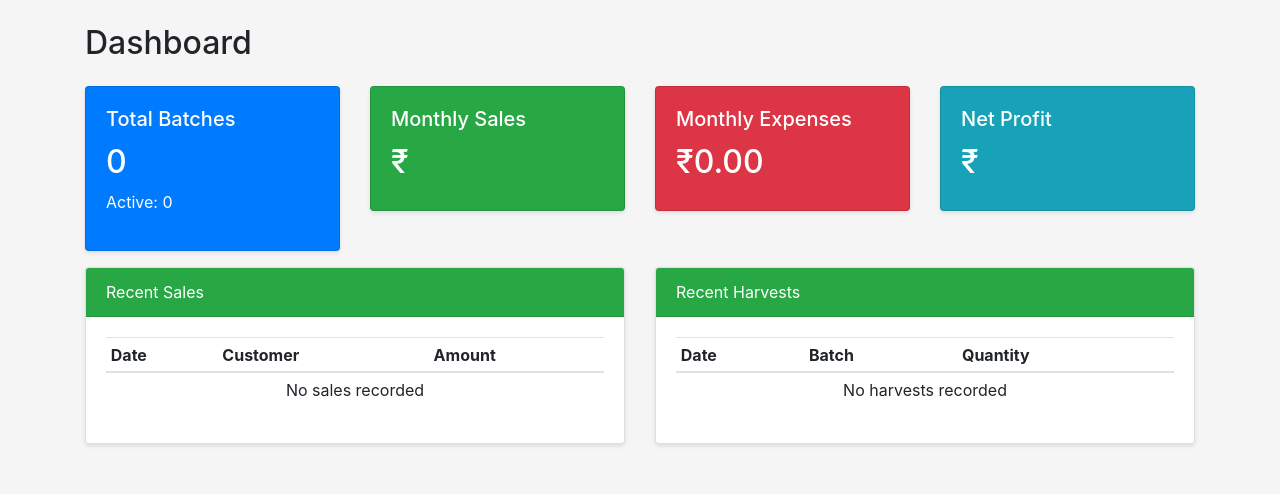
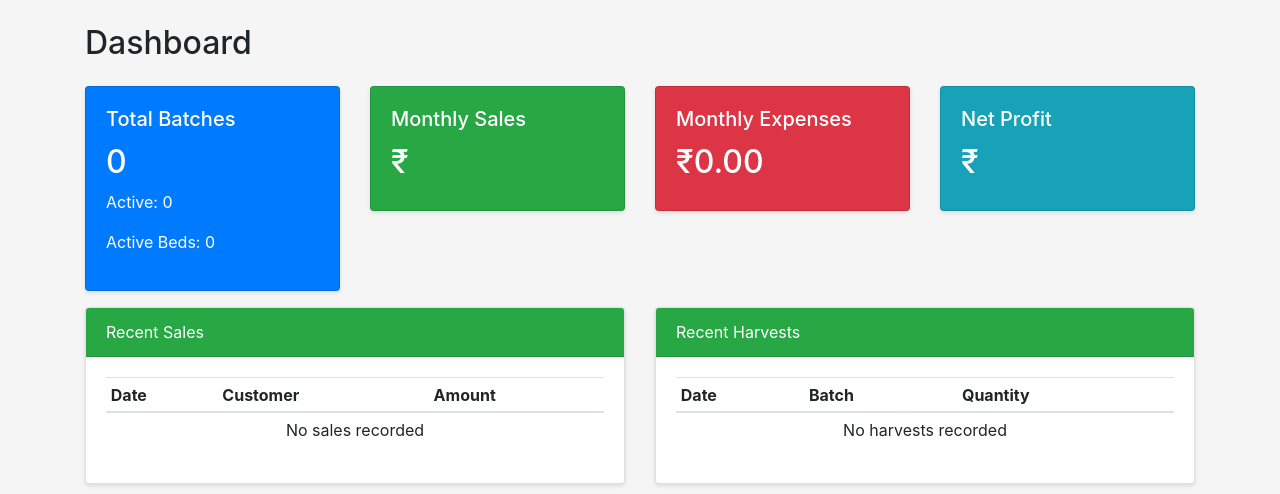
Before and after one commit to rajsan1902/eko, a Django app: page /dashboard/ in a window 1280 px wide. Shown: the part 80-574 px from the top of the page. Run offline with Django 5.2, Linux system fonts and the light colour scheme; a user stored in the database is signed in; data that the repository does not hold is empty.

Commit message:
Upadated Dashboard with bag count in the total tile

```diff
--- a/farm_management/templates/farm/dashboard.html
+++ b/farm_management/templates/farm/dashboard.html
@@ -9,6 +9,7 @@
                 <h5 class="card-title">Total Batches</h5>
                 <h2>{{ total_batches }}</h2>
                 <p>Active: {{ active_batches }}</p>
+                <p>Active Beds: {{ active_beds }}</p>
             </div>
         </div>
     </div>
--- a/farm_management/views.py
+++ b/farm_management/views.py
@@ -34,6 +34,7 @@
     # Summary statistics
     total_batches = SpawnBatch.objects.count()
     active_batches = SpawnBatch.objects.filter(status='active').count()
+    active_beds = SpawnBatch.objects.filter(status='active').aggregate(total=Sum('number_of_bags'))['total'] or 0
 
     # Current month's sales
     current_month = timezone.now().month
@@ -58,6 +59,7 @@
     context = {
         'total_batches': total_batches,
         'active_batches': active_batches,
+        'active_beds' : active_beds,
         # 'monthly_sales': monthly_sales,
         'monthly_expenses': monthly_expenses,
         # 'profit': monthly_sales - monthly_expenses,
```
Also changed, not shown: 1 other file.
